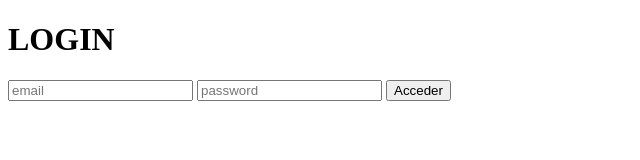
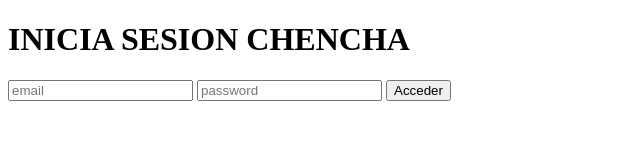
Before and after one commit to BernardoEscobedo/restapi-nodejs-postgres, a website: page public/login.html in a window 1280 px wide. Shown: the whole page, without its empty margins (0-640 px from the left). Drawn offline with nearby package versions, Linux system fonts and the light colour scheme.

Commit message:
Actualizacion

```diff
--- a/public/login.html
+++ b/public/login.html
@@ -6,7 +6,7 @@
     <title>Document</title>
 </head>
 <body>
-    <h1>LOGIN</h1>
+    <h1>INICIA SESION CHENCHA</h1>
     <form id="loginForm">
         <input type="email" placeholder="email" name="email">
         <input type="password" placeholder="password" name="password">
```
